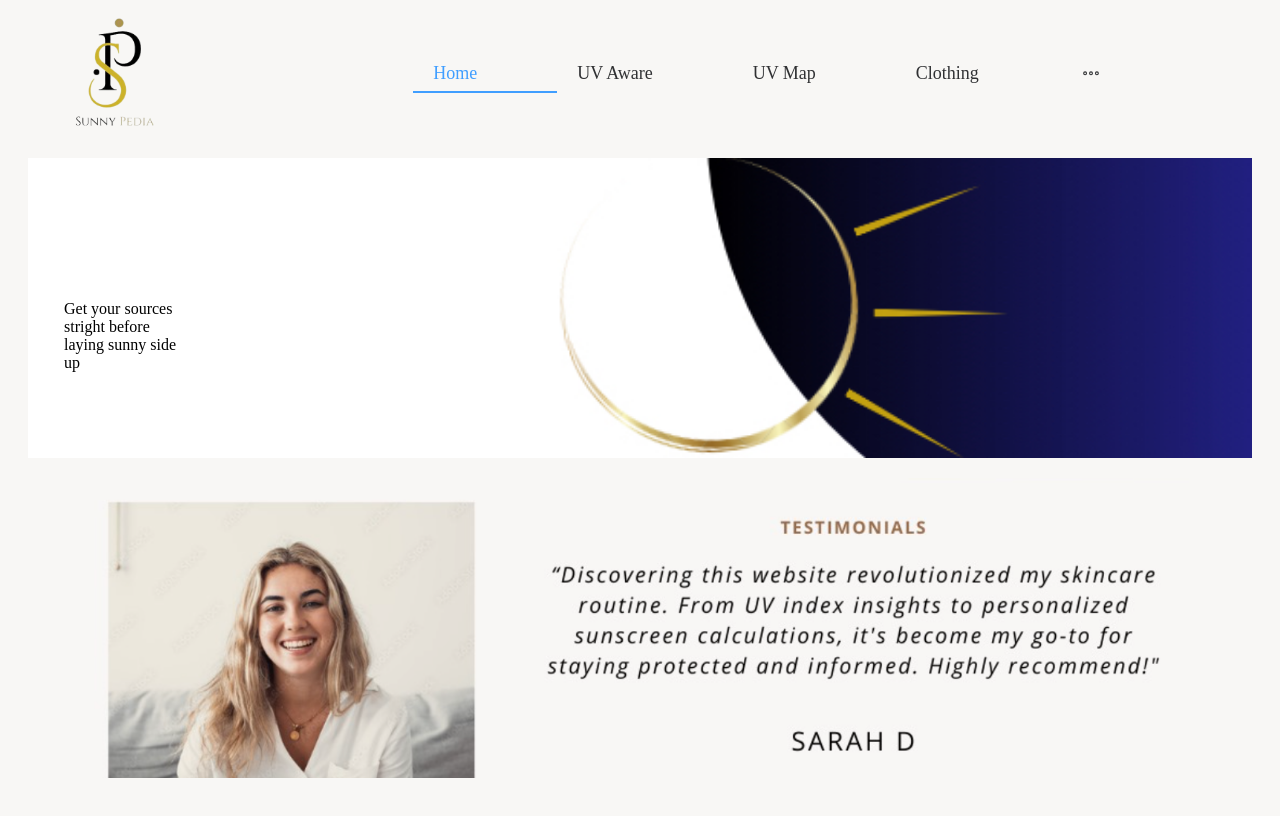
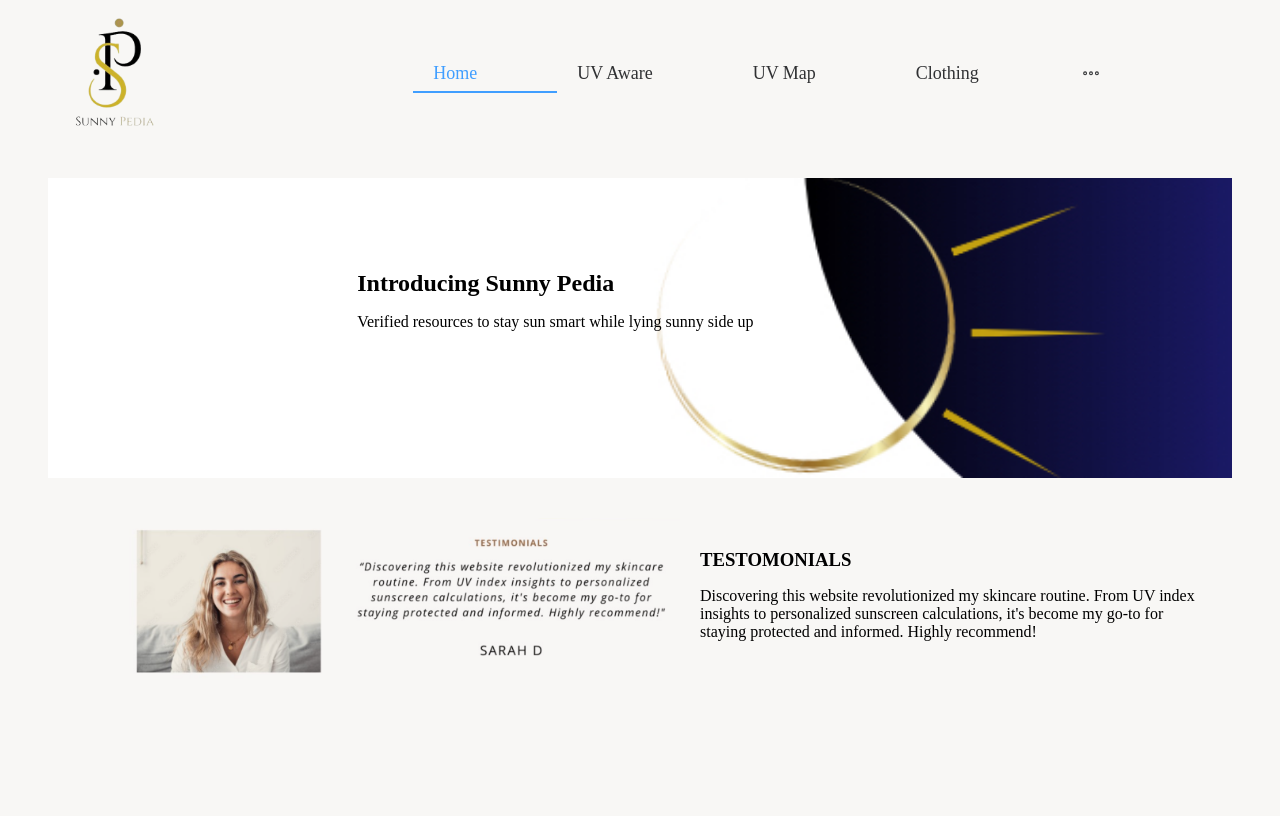
Before and after one commit to Eatgrilledfish/Sunnypedia, a Vue app in the folder Front/: page / in a window 1280 px wide. Shown: the top 816 px of the page. Built offline with nearby package versions, Linux system fonts and the light colour scheme.

Commit message:
Change and Fix the main page

```diff
--- a/Front/src/components/Home.vue
+++ b/Front/src/components/Home.vue
@@ -1,32 +1,37 @@
 <template>
   <el-main>
-
     <!-- 主要内容区域 -->
     <div class="main-content">
   <div class="pediabg">
-            <p class="text-overlay">Get your sources stright before laying sunny side up</p>
+    <div class="text-background">
+      <div class="text-overlay">
+        <h2 class="overlay-heading">Introducing Sunny Pedia</h2>
+        <p>Verified resources to stay sun smart while lying sunny side up</p>
+      </div>
+    </div>
   </div>
 </div>
 
+
     <!-- 走马灯 -->
     <div class="testimonial-section">
-        <el-carousel indicator-position="none" :autoplay="false" >
+      <el-carousel indicator-position="none" :autoplay="false">
         <el-carousel-item v-for="item in items" :key="item.id">
+          <div class="carousel-content">
             <!-- 图片 -->
-                <img :src="item.imageSrc" alt="图片描述" style="max-width: 100%; max-height: 320px;  display: block; position: middle; margin-left: auto; margin-right: auto;" />
-                <!-- 文字描述
-                <div style="position: absolute; bottom: 70%; left: 50%; transform: translateX(-50%); color: #a69b93; background-color: #f8f7f5; padding: 10px; font-weight: bold; font-family: 'Arial', sans-serif; ">
-                {{ item.text_name }}
+            <img class="carousel-image" :src="item.imageSrc" alt="图片描述" />
+            <!-- 文字描述 -->
+            <div class="carousel-text">
+              <h3>{{ item.text_name }}</h3>
+              <p>{{ item.text_content }}</p>
             </div>
-                <div style="position: absolute; bottom: 40%; left: 40%; transform: translateX(-50%); color: balck; background-color: #f8f7f5; padding: 10px; font-weight: bold; font-family: 'Arial', sans-serif; ">
-                {{ item.text_content }}
-                </div> -->
+          </div>
         </el-carousel-item>
       </el-carousel>
     </div>
-
   </el-main>
 </template>
+
 
 <script>
 import femaleImage from '@/assets/female.png';
@@ -53,27 +58,70 @@ export default {
 </script>
 
 <style scoped>
+.pediabg {
+  display: flex; /* 使用flex布局 */
+  justify-content: space-between; /* 保持元素分开 */
+  min-height: 300px;
+  padding: 20px; /* 添加一些内边距 */
+}
 
+.pediabg::before {
+  content: '';
+  order: 2; /* 将图片放在右边 */
+  flex-basis: 50%; /* 占据一半的宽度 */
+  background-image: url('../assets/Pedia_new2.jpg');
+  background-size: cover; /* 覆盖整个区域 */
+  background-repeat: no-repeat;
+}
 
-.pediabg {
-  width: 100%; /* 或者指定宽度 */
-  min-height: 300px; /* 根据需要调整高度 */
-  background-image: url('../assets/Pedia_new2.jpg');
-  background-size: contain; /* 或者使用 'contain' 根据需求 */
-  background-repeat: no-repeat; /* 防止图片重复 */
-  background-position:  right;
-  background-color: #fff; /* 设置背景颜色为白色，用于图片未覆盖的部分 */
+.text-background {
+  order: 1; /* 将白色背景放在左边 */
+  flex-basis: 50%; /* 另一半的宽度用于文本和白色背景 */
+  background-color: #fff; /* 白色背景 */
+  display: flex;
+  align-items: center; /* 垂直居中文本 */
+  justify-content: center; /* 水平居中文本 */
+  position: relative; /* 为了绝对定位文本覆盖层 */
 }
 
 .text-overlay {
-  position: absolute; /* 绝对定位允许你指定元素相对于最近的定位祖先元素的确切位置 */
-  top:40%; /* 垂直居中 */
-  left:10%; /* 水平居中 */
-  transform: translate(-50%, -50%); /* 使用 transform 来精确定位文本居中 */
-  width: 10%;
-  color: black; /* 根据背景图的颜色，你可能需要调整文本的颜色 */
-  /* 添加其他需要的样式，比如字体大小、字体样式等 */
+  position: absolute;
+  top: 50%;
+  left: 50%;
+  transform: translate(-50%, -50%);
+  width: 80%; /* 根据需要调整宽度 */
+  color: black;
+  padding-left: 500px;
 }
+
+
+.overlay-heading {
+  font-size: 24px; /* 标题大小 */
+  margin-bottom: 10px; /* 标题和段落之间的间距 */
+  margin-top: -40px; /* 向上移动标题 */
+}
+
+.carousel-content {
+  display: flex;
+  align-items: center;
+  justify-content: flex-start; /* 使内容靠左对齐 */
+  padding-left: 100px; /* 图片左侧的间距 */
+  padding-right: 20px; /* 文本右侧的间距 */
+}
+
+.carousel-image {
+  flex: 1 0 50%; /* 允许图片占据更多空间，基础宽度设置为50% */
+  max-width: 50%; /* 增加图片的最大宽度，让图片变大 */
+  height: auto;
+  margin-right: 20px; /* 图片和文本之间的间距 */
+}
+
+.carousel-text {
+  flex: 1 0 40%; /* 减少文本框的基础宽度，限制其成长 */
+  padding-right: 20px; /* 文本的右侧添加间距 */
+}
+
+
 
 .el-carousel {
   max-height: 400px;
```
Also changed, not shown: Front/src/assets/IntroducingSunnyPedia.jpg (added), Front/src/assets/text-background.jpg (added). Lines whose indentation alone changed are shown as unchanged.
